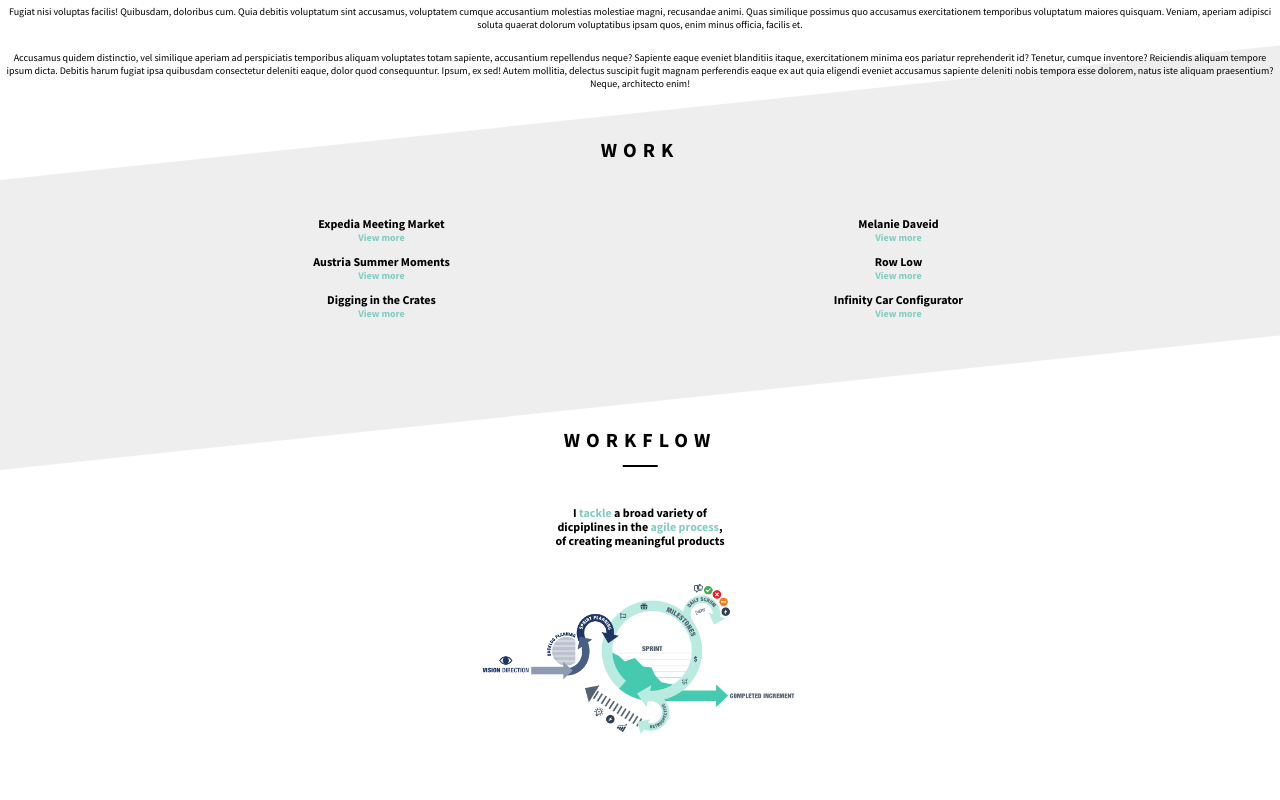
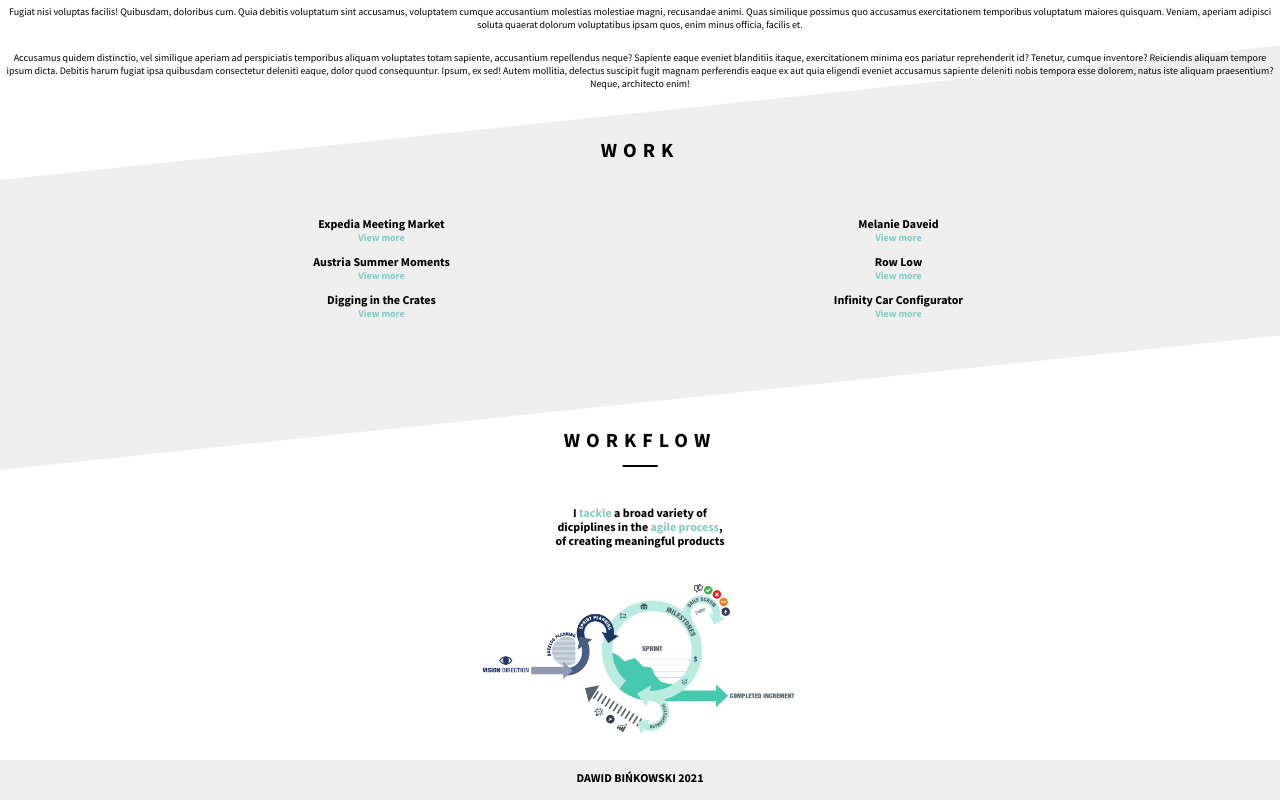
Before and after one commit to binkowskidawid/simple_product_website_react, a React (Create React App) app: page / in a window 1280 px wide. Shown: the part 485-1285 px from the top of the page. Before the commit the page ends 1249 px from the top, so only its background shows below. Built offline with nearby package versions, Linux system fonts and the light colour scheme.

Commit message:
Add Footer.js

```diff
--- a/src/App.js
+++ b/src/App.js
@@ -5,6 +5,7 @@ import Main from "./components/Main";
 import Navbar from "./components/Navbar";
 import Work from "./components/Work";
 import Workflow from "./components/Workflow";
+import Footer from "./components/Footer";
 import Information from "./pages/Information.js";
 import CarbonEmissions from "./pages/CarbonEmissions.js";
 import CarbonDetail from "./pages/CarbonDetail.js";
@@ -26,6 +27,7 @@ function App() {
 				<Route path="/" exact component={Main} />
 				<Route path="/" exact component={Work} />
 				<Route path="/" exact component={Workflow} />
+				<Route path="/" exact component={Footer} />
 			</div>
 		</Router>
 	);
--- /dev/null
+++ b/src/components/Footer.css
@@ -0,0 +1,16 @@
+.footer {
+	position: relative;
+	top: 160px;
+	left: 0;
+	display: block;
+	height: 40px;
+	background-color: #eee;
+}
+
+.author {
+	text-align: center;
+	font-size: 12px;
+	line-height: 12px;
+	text-transform: uppercase;
+	font-weight: bold;
+}
--- /dev/null
+++ b/src/components/Footer.js
@@ -0,0 +1,12 @@
+import React from 'react'
+import  './Footer.css'
+
+function Footer() {
+    return (
+        <div class="footer">
+            <p className="author">Dawid Bińkowski 2021</p>
+        </div>
+    )
+}
+
+export default Footer
--- a/src/pages/CarbonDetail.js
+++ b/src/pages/CarbonDetail.js
@@ -29,10 +29,19 @@ function CarbonDetail({ match }) {
 		));
 	}
 
+	const reg = /[A-Z]/g;
+
+	// async function rep(str) {
+	// 	return str.replace(reg, " ")
+	// }
+
+	let from = details.from;
+	// .replace(reg, " ");
+
 	return (
 		<div className="carbon_emissions_detail">
 			<h1>
-				from: <span>{details.from}</span>
+				from: <span>{from}</span>
 			</h1>
 			<div className="generation">{mix}</div>
 		</div>
```
